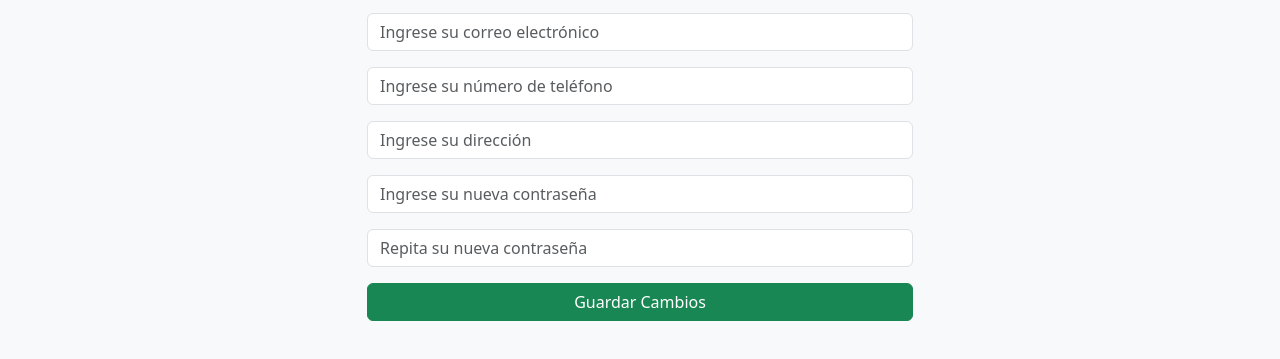
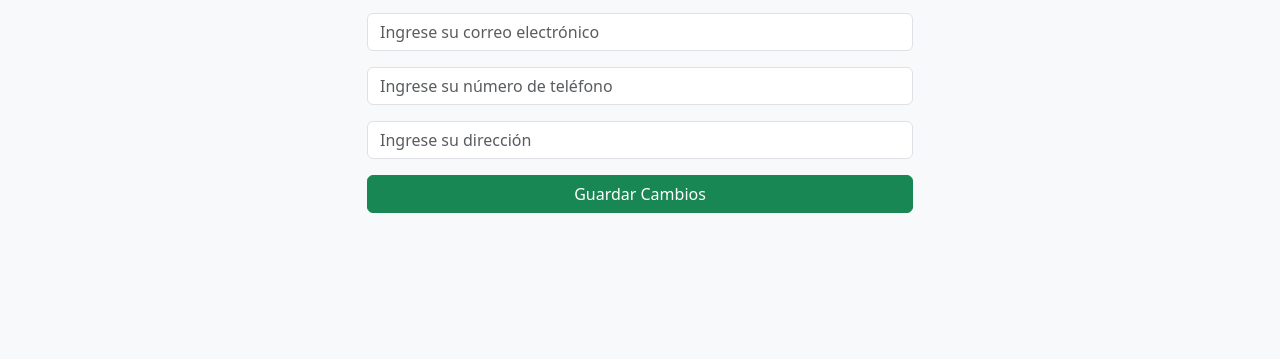
Before and after one commit to r1h1/restaurantecatrachofrontend, a plain HTML site: page views/users/modules/perfil.html in a window 1280 px wide. Shown: the part 205-564 px from the top of the page. Drawn offline with nearby package versions, Linux system fonts and the light colour scheme.

```diff
--- a/views/users/modules/perfil.html
+++ b/views/users/modules/perfil.html
@@ -57,12 +57,6 @@
                         <input type="text" class="form-control" id="direccion" placeholder="Ingrese su dirección">
                     </div>
                     <div class="mb-3">
-                        <input type="password" class="form-control" id="clave1" placeholder="Ingrese su nueva contraseña">
-                    </div>
-                    <div class="mb-3">
-                        <input type="password" class="form-control" id="clave2" placeholder="Repita su nueva contraseña">
-                    </div>
-                    <div class="mb-3">
                         <input type="password" class="form-control" id="rol" hidden>
                     </div>
                     <div class="d-grid">
```
